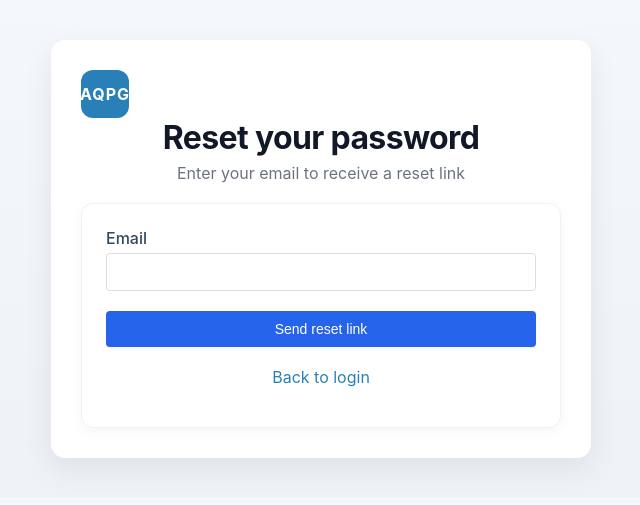
After one commit to Gargikhandekar/AI-based-QP-Generator, a Flask app: page /forgot-password in a window 1280 px wide. The commit adds this page. Shown: the top 505 px of the page, without its empty margins (319-959 px from the left). Run offline with Flask 3, Linux system fonts and the light colour scheme.

Commit message:
Add password reset flow (forgot + reset pages), UI refresh, login fixes

```diff
--- a/app.py
+++ b/app.py
@@ -19,7 +19,8 @@ import os
 import openai
 from dotenv import load_dotenv
 import json
-from datetime import datetime
+from datetime import datetime, timedelta
+from itsdangerous import URLSafeTimedSerializer, BadSignature, SignatureExpired
 
 # Try to import Questgen; if unavailable, we'll use a local fallback
 qg = None
@@ -478,6 +479,16 @@ app = Flask(__name__)
 app.config['SECRET_KEY'] = 'your-secret-key-change-this-in-production'
 app.config['SQLALCHEMY_DATABASE_URI'] = 'sqlite:///users.db'
 app.config['SQLALCHEMY_TRACK_MODIFICATIONS'] = False
+# Session/cookie security settings
+app.config['SESSION_COOKIE_HTTPONLY'] = True
+app.config['SESSION_COOKIE_SAMESITE'] = 'Lax'
+# Set to True in production behind HTTPS
+app.config['SESSION_COOKIE_SECURE'] = False if os.getenv('FLASK_ENV') != 'production' else True
+app.config['PERMANENT_SESSION_LIFETIME'] = timedelta(minutes=30)
+
+# Password reset token serializer
+def get_serializer() -> URLSafeTimedSerializer:
+    return URLSafeTimedSerializer(app.config['SECRET_KEY'])
 
 # Initialize extensions
 db = SQLAlchemy(app)
@@ -580,8 +591,9 @@ def seed_questions():
 
 # Forms
 class LoginForm(FlaskForm):
-    username = StringField('Username', validators=[DataRequired()])
-    password = PasswordField('Password', validators=[DataRequired()])
+    # Use non-standard field names to discourage browser autofill matching
+    login_username = StringField('Username', validators=[DataRequired()])
+    login_password = PasswordField('Password', validators=[DataRequired()])
     submit = SubmitField('Login')
 
 class SignupForm(FlaskForm):
@@ -600,6 +612,15 @@ class QuestionForm(FlaskForm):
     question_type = SelectField('Question Type', choices=[('short_answer', 'Short Answer'), ('mcq', 'Multiple Choice'), ('mixed', 'Mixed')], default='short_answer')
     submit = SubmitField('Get Questions')
 
+class ForgotPasswordForm(FlaskForm):
+    email = StringField('Email', validators=[DataRequired(), Email()])
+    submit = SubmitField('Send reset link')
+
+class ResetPasswordForm(FlaskForm):
+    password = PasswordField('New Password', validators=[DataRequired(), Length(min=6)])
+    confirm_password = PasswordField('Confirm New Password', validators=[DataRequired(), EqualTo('password')])
+    submit = SubmitField('Reset Password')
+
 @app.route('/')
 def home():
     if current_user.is_authenticated:
@@ -613,8 +634,12 @@ def login():
 
     form = LoginForm()
     if form.validate_on_submit():
-        user = User.query.filter_by(username=form.username.data).first()
-        if user and check_password_hash(user.password_hash, form.password.data):
+        user = User.query.filter_by(username=form.login_username.data).first()
+        if user and check_password_hash(user.password_hash, form.login_password.data):
+            # Regenerate session and mark as permanent to apply lifetime
+            session.clear()
+            session.permanent = True
+            session['last_activity'] = datetime.utcnow().isoformat()
             login_user(user)
             return redirect(url_for('dashboard'))
         else:
@@ -659,6 +684,56 @@ def logout():
     session.clear()
     flash('You have been logged out', 'info')
     return redirect(url_for('login'))
+
+def generate_reset_token(email: str) -> str:
+    s = get_serializer()
+    return s.dumps({'email': email})
+
+def verify_reset_token(token: str, max_age_seconds: int = 3600) -> str:
+    s = get_serializer()
+    try:
+        data = s.loads(token, max_age=max_age_seconds)
+        return data.get('email', '')
+    except SignatureExpired:
+        return ''
+    except BadSignature:
+        return ''
+
+@app.route('/forgot-password', methods=['GET', 'POST'])
+def forgot_password():
+    if current_user.is_authenticated:
+        return redirect(url_for('dashboard'))
+    form = ForgotPasswordForm()
+    if form.validate_on_submit():
+        user = User.query.filter_by(email=form.email.data).first()
+        # Always respond generically to avoid user enumeration
+        if user:
+            token = generate_reset_token(user.email)
+            reset_url = url_for('reset_password', token=token, _external=True)
+            print(f"Password reset link for {user.email}: {reset_url}")
+        flash('If the email exists, a reset link has been sent.', 'success')
+        return redirect(url_for('login'))
+    return render_template('forgot_password.html', form=form)
+
+@app.route('/reset-password/<token>', methods=['GET', 'POST'])
+def reset_password(token):
+    if current_user.is_authenticated:
+        return redirect(url_for('dashboard'))
+    email = verify_reset_token(token)
+    if not email:
+        flash('The password reset link is invalid or has expired.', 'error')
+        return redirect(url_for('forgot_password'))
+    form = ResetPasswordForm()
+    if form.validate_on_submit():
+        user = User.query.filter_by(email=email).first()
+        if not user:
+            flash('User not found.', 'error')
+            return redirect(url_for('forgot_password'))
+        user.password_hash = generate_password_hash(form.password.data)
+        db.session.commit()
+        flash('Your password has been reset. Please log in.', 'success')
+        return redirect(url_for('login'))
+    return render_template('reset_password.html', form=form)
 
 @app.route('/dashboard')
 @login_required
@@ -840,6 +915,26 @@ def add_no_cache_headers(response):
     response.headers['Expires'] = '0'
     return response
 
+# Idle session timeout enforcement
+@app.before_request
+def enforce_idle_timeout():
+    if not current_user.is_authenticated:
+        return
+    try:
+        last = session.get('last_activity')
+        now = datetime.utcnow()
+        session['last_activity'] = now.isoformat()
+        if last:
+            last_dt = datetime.fromisoformat(last)
+            if now - last_dt > app.config.get('PERMANENT_SESSION_LIFETIME', timedelta(minutes=30)):
+                logout_user()
+                session.clear()
+                flash('Your session expired due to inactivity. Please log in again.', 'info')
+                return redirect(url_for('login'))
+    except Exception:
+        # If parsing fails, reset activity timestamp
+        session['last_activity'] = datetime.utcnow().isoformat()
+
 @app.route('/export_docx', methods=['POST'])
 def export_docx():
     questions_data = request.form.get('questions_data')
--- a/static/style.css
+++ b/static/style.css
@@ -1,18 +1,30 @@
 body {
-    font-family: Arial, sans-serif;
-    background-color: #f7f7f7;
+    font-family: Inter, -apple-system, BlinkMacSystemFont, Segoe UI, Roboto, Arial, sans-serif;
+    background: linear-gradient(180deg, #f4f7fb 0%, #eef2f7 100%);
     margin: 0;
     padding: 0;
 }
 
 .container {
-    max-width: 800px;
+    max-width: 900px;
     background: #fff;
     margin: 40px auto;
     padding: 30px;
-    border-radius: 8px;
-    box-shadow: 0 2px 8px rgba(0,0,0,0.1);
+    border-radius: 14px;
+    box-shadow: 0 10px 30px rgba(16, 24, 40, 0.08);
 }
+
+.auth-container { max-width: 480px; }
+
+.brand { text-align: center; margin-bottom: 20px; }
+.brand-inline { display: flex; align-items: center; gap: 12px; }
+.brand-logo { width: 48px; height: 48px; border-radius: 12px; background: #2980b9; color: #fff; display:flex; align-items:center; justify-content:center; font-weight: 700; letter-spacing: 1px; }
+.brand-logo.small { width: 36px; height: 36px; border-radius: 10px; font-size: 12px; }
+.brand-subtitle { color: #6b7280; margin: 6px 0 0; }
+
+.auth-card { background: #ffffff; border: 1px solid #eef2f7; border-radius: 12px; padding: 24px; box-shadow: 0 4px 14px rgba(0,0,0,0.04); }
+.auth-title { margin-top: 0; text-align: center; color: #111827; }
+.btn-block { width: 100%; }
 
 .header {
     display: flex;
@@ -34,15 +46,9 @@ body {
     margin-right: 10px;
 }
 
-h1 {
-    color: #2c3e50;
-    margin: 0;
-}
+h1 { color: #111827; margin: 0; letter-spacing: -0.02em; }
 
-h2 {
-    color: #2c3e50;
-    margin-bottom: 20px;
-}
+h2 { color: #111827; margin-bottom: 16px; }
 
 .form-group {
     margin-bottom: 20px;
@@ -87,19 +93,13 @@ textarea.form-control {
     transition: background-color 0.3s;
 }
 
-.btn-primary {
-    background-color: #2980b9;
-    color: white;
-}
+.btn-primary { background-color: #2563eb; color: white; box-shadow: 0 1px 2px rgba(16,24,40,0.05); }
 
 .btn-primary:hover {
     background-color: #3498db;
 }
 
-.btn-secondary {
-    background-color: #95a5a6;
-    color: white;
-}
+.btn-secondary { background-color: #6b7280; color: white; }
 
 .btn-secondary:hover {
     background-color: #7f8c8d;
@@ -150,17 +150,17 @@ textarea.form-control {
     text-decoration: underline;
 }
 
-.question-history {
-    margin-top: 20px;
-}
+.forgot-link { text-align: right; margin-bottom: 12px; }
+.forgot-link a { color: #2563eb; text-decoration: none; font-size: 13px; }
+.forgot-link a:hover { text-decoration: underline; }
 
-.question-set {
-    background: #f8f9fa;
-    border: 1px solid #e9ecef;
-    border-radius: 8px;
-    padding: 20px;
-    margin-bottom: 20px;
-}
+.question-history { margin-top: 20px; }
+.question-history.grid { display: grid; grid-template-columns: repeat(auto-fill, minmax(280px, 1fr)); gap: 16px; }
+.card { border: 1px solid #eef2f7; border-radius: 12px; padding: 18px; background: #fff; box-shadow: 0 4px 14px rgba(0,0,0,0.04); }
+.center { text-align: center; }
+.muted { color: #6b7280; }
+
+.question-set { background: #f8fafc; border: 1px solid #e5e7eb; border-radius: 12px; padding: 20px; }
 
 .question-set-header {
     display: flex;
--- /dev/null
+++ b/templates/forgot_password.html
@@ -0,0 +1,44 @@
+<!DOCTYPE html>
+<html lang="en">
+<head>
+    <meta charset="UTF-8">
+    <meta name="viewport" content="width=device-width, initial-scale=1.0">
+    <title>Forgot Password - AI Question Paper Generator</title>
+    <link rel="stylesheet" href="{{ url_for('static', filename='style.css') }}">
+</head>
+<body>
+    <div class="container auth-container">
+        <div class="brand">
+            <div class="brand-logo">AQPG</div>
+            <h1>Reset your password</h1>
+            <p class="brand-subtitle">Enter your email to receive a reset link</p>
+        </div>
+        <div class="auth-card">
+            {% with messages = get_flashed_messages(with_categories=true) %}
+                {% if messages %}
+                    {% for category, message in messages %}
+                        <div class="alert alert-{{ category }}">{{ message }}</div>
+                    {% endfor %}
+                {% endif %}
+            {% endwith %}
+
+            <form method="POST" action="{{ url_for('forgot_password') }}">
+                {{ form.hidden_tag() }}
+                <div class="form-group">
+                    {{ form.email.label(class="form-label") }}
+                    {{ form.email(class="form-control", autocomplete="email") }}
+                    {% if form.email.errors %}
+                        <div class="error">{{ form.email.errors[0] }}</div>
+                    {% endif %}
+                </div>
+
+                {{ form.submit(class="btn btn-primary btn-block") }}
+            </form>
+
+            <div class="auth-links">
+                <p><a href="{{ url_for('login') }}">Back to login</a></p>
+            </div>
+        </div>
+    </div>
+</body>
+</html>
```
Also changed, not shown: templates/dashboard.html (+13 -9 lines), templates/login.html (+13 -4 lines), templates/reset_password.html (added, +50 -0 lines).
